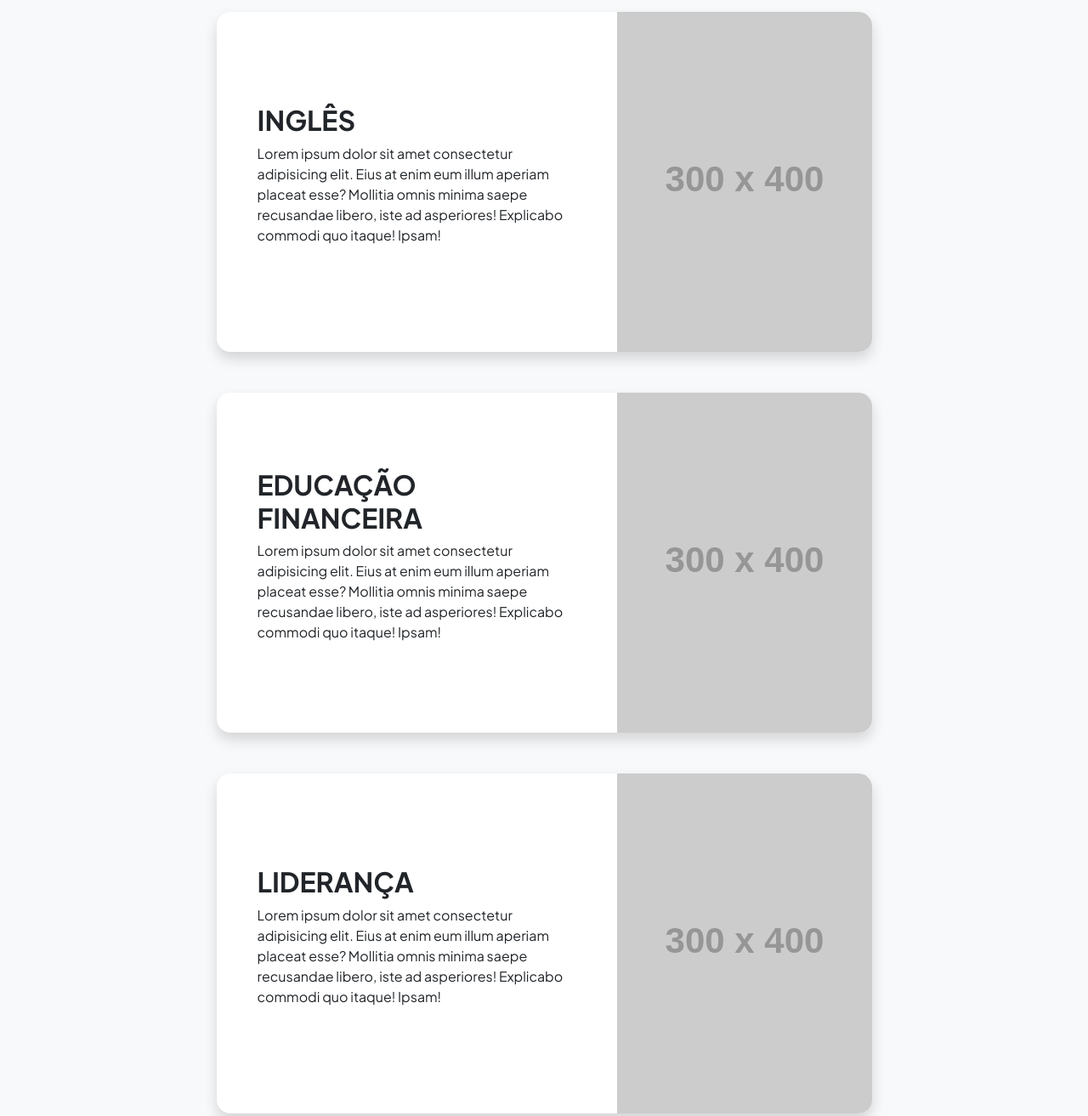
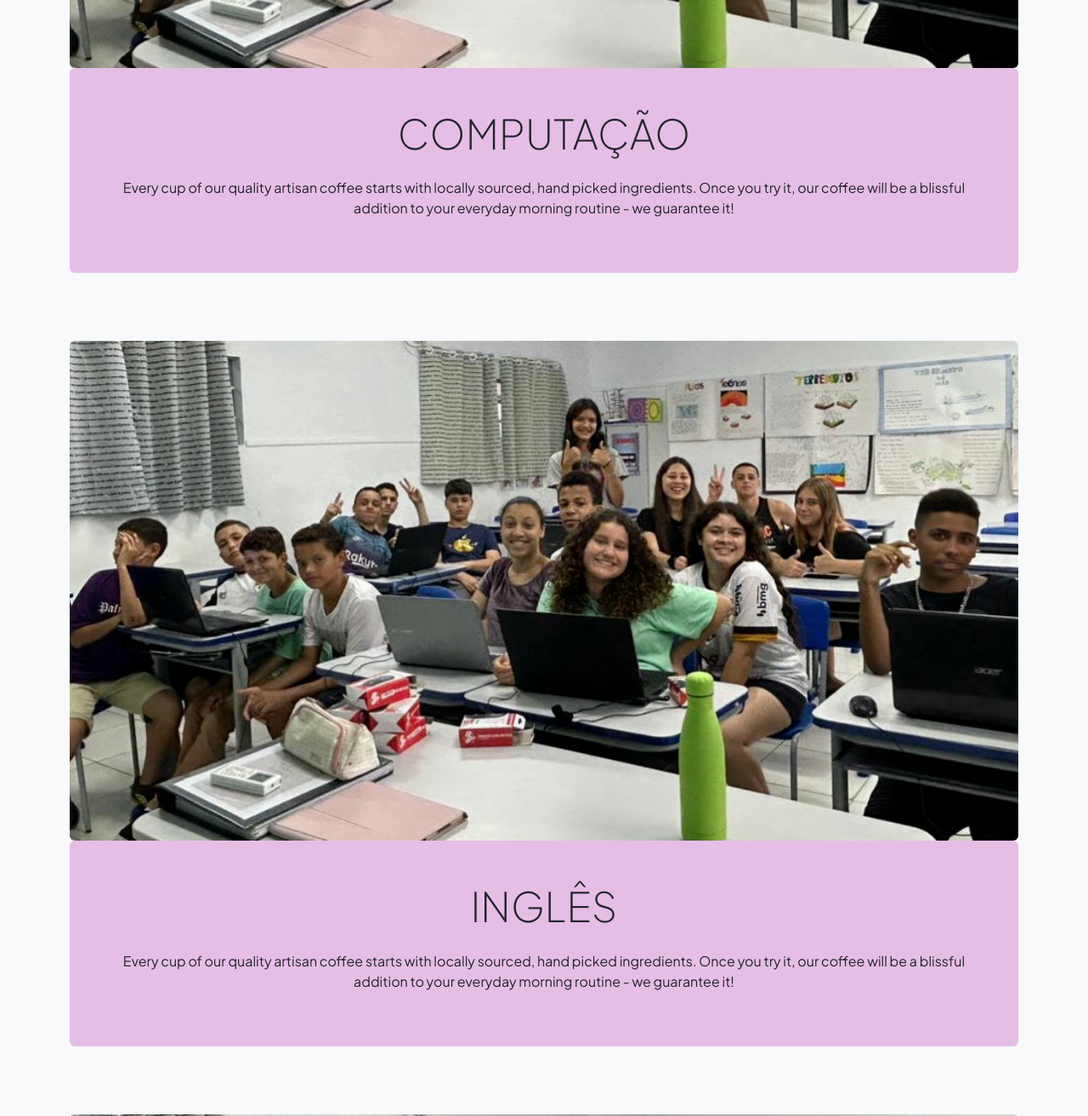
Before and after one commit to emanoelsp/botandoamaoefazendo, a plain HTML site: page disciplinas.html in a window 1280 px wide. Shown: the part 660-1973 px from the top of the page at 85% size. Drawn offline with nearby package versions, Linux system fonts and the light colour scheme; placeholder pictures from the web are drawn by us.

Commit message:
Add files via upload

```diff
--- a/disciplinas.html
+++ b/disciplinas.html
@@ -5,7 +5,7 @@
         <meta name="viewport" content="width=device-width, initial-scale=1, shrink-to-fit=no" />
         <meta name="description" content="" />
         <meta name="author" content="" />
-        <title> BMF - BOTANDO A MÃO E FAZENDO</title>
+        <title> BOTANDO A MÃO E FAZENDO</title>
         <!-- Favicon-->
         <link rel="icon" type="image/x-icon" href="assets/favicon.ico" />
         <!-- Custom Google font-->
@@ -22,7 +22,7 @@
             <!-- Navigation-->
             <nav class="navbar navbar-expand-lg navbar-light bg-white py-3">
                 <div class="container px-5">
-                    <a class="navbar-brand" href="index.html"><span class="fw-bolder text-primary">BMF - BOTANDO A MÃO E FAZENDO</span></a>
+                    <a class="navbar-brand" href="index.html"><span class="fw-bolder text-primary">BOTANDO A MÃO E FAZENDO</span></a>
                     <button class="navbar-toggler" type="button" data-bs-toggle="collapse" data-bs-target="#navbarSupportedContent" aria-controls="navbarSupportedContent" aria-expanded="false" aria-label="Toggle navigation"><span class="navbar-toggler-icon"></span></button>
                     <div class="collapse navbar-collapse" id="navbarSupportedContent">
                         <ul class="navbar-nav ms-auto mb-2 mb-lg-0 small fw-bolder">
@@ -34,72 +34,56 @@
                     </div>
                 </div>
             </nav>
-            <!-- Projects Section-->
-            <section class="py-5">
-                <div class="container px-5 mb-5">
-                    <div class="text-center mb-5">
-                        <h1 class="display-5 fw-bolder mb-0"><span class="text-gradient d-inline">Projects</span></h1>
-                    </div>
-                    <div class="row gx-5 justify-content-center">
-                        <div class="col-lg-11 col-xl-9 col-xxl-8">
-                            <!-- Project Card 1-->
-                            <div class="card overflow-hidden shadow rounded-4 border-0 mb-5">
-                                <div class="card-body p-0">
-                                    <div class="d-flex align-items-center">
-                                        <div class="p-5">
-                                            <h2 class="fw-bolder">COMPUTAÇÃO</h2>
-                                            <p>Lorem ipsum dolor sit amet consectetur adipisicing elit. Eius at enim eum illum aperiam placeat esse? Mollitia omnis minima saepe recusandae libero, iste ad asperiores! Explicabo commodi quo itaque! Ipsam!</p>
-                                        </div>
-                                        <img class="img-fluid" src="https://dummyimage.com/300x400/343a40/6c757d" alt="..." />
+            <section class="page-section clearfix">
+                <div class="container">
+                    <div class="intro">
+                        <img class="intro-img img-fluid mb-3 mb-lg-0 rounded" src="assets/TURMA1.png" alt="..." />
+                        <div class="intro-text text-center bg-faded p-5 rounded">
+                            <h2 class="section-heading mb-4">
+                                <span class="section-heading-lower">COMPUTAÇÃO</span>
+                            </h2>
+                            <p class="mb-3">Every cup of our quality artisan coffee starts with locally sourced, hand picked ingredients. Once you try it, our coffee will be a blissful addition to your everyday morning routine - we guarantee it!</p>
                         </div>
                     </div>
                 </div>
-                            <!-- Project Card 2-->
-                            <div class="card overflow-hidden shadow rounded-4 border-0">
-                                <div class="card-body p-0">
-                                    <div class="d-flex align-items-center">
-                                        <div class="p-5">
-                                            <h2 class="fw-bolder">INGLÊS </h2>
-                                            <p>Lorem ipsum dolor sit amet consectetur adipisicing elit. Eius at enim eum illum aperiam placeat esse? Mollitia omnis minima saepe recusandae libero, iste ad asperiores! Explicabo commodi quo itaque! Ipsam!</p>
-                                        </div>
-                                        <img class="img-fluid" src="https://dummyimage.com/300x400/343a40/6c757d" alt="..." />
+            </section>
+            <section class="page-section clearfix">
+                <div class="container">
+                    <div class="intro">
+                        <img class="intro-img img-fluid mb-3 mb-lg-0 rounded" src="assets/TURMA1.png" alt="..." />
+                        <div class="intro-text text-center bg-faded p-5 rounded">
+                            <h2 class="section-heading mb-4">
+                                <span class="section-heading-lower">INGLÊS</span>
+                            </h2>
+                            <p class="mb-3">Every cup of our quality artisan coffee starts with locally sourced, hand picked ingredients. Once you try it, our coffee will be a blissful addition to your everyday morning routine - we guarantee it!</p>
                         </div>
                     </div>
                 </div>
-                        </div>
-                                                <div class="pb-5"></div>
-
-                        <div class="col-lg-11 col-xl-9 col-xxl-8">
-                            <!-- Project Card 1-->
-                            <div class="card overflow-hidden shadow rounded-4 border-0 mb-5">
-                                <div class="card-body p-0">
-                                    <div class="d-flex align-items-center">
-                                        <div class="p-5">
-                                            <h2 class="fw-bolder">EDUCAÇÃO FINANCEIRA </h2>
-                                            <p>Lorem ipsum dolor sit amet consectetur adipisicing elit. Eius at enim eum illum aperiam placeat esse? Mollitia omnis minima saepe recusandae libero, iste ad asperiores! Explicabo commodi quo itaque! Ipsam!</p>
-                                        </div>
-                                        <img class="img-fluid" src="https://dummyimage.com/300x400/343a40/6c757d" alt="..." />
+            </section> <section class="page-section clearfix">
+                <div class="container">
+                    <div class="intro">
+                        <img class="intro-img img-fluid mb-3 mb-lg-0 rounded" src="assets/TURMA1.png" alt="..." />
+                        <div class="intro-text text-center bg-faded p-5 rounded">
+                            <h2 class="section-heading mb-4">
+                                <span class="section-heading-lower">EDUCAÇÃO FINANCEIRA </span>
+                            </h2>
+                            <p class="mb-3">Every cup of our quality artisan coffee starts with locally sourced, hand picked ingredients. Once you try it, our coffee will be a blissful addition to your everyday morning routine - we guarantee it!</p>
                         </div>
                     </div>
                 </div>
-                            <!-- Project Card 2-->
-                            <div class="card overflow-hidden shadow rounded-4 border-0">
-                                <div class="card-body p-0">
-                                    <div class="d-flex align-items-center">
-                                        <div class="p-5">
-                                            <h2 class="fw-bolder">LIDERANÇA </h2>
-                                            <p>Lorem ipsum dolor sit amet consectetur adipisicing elit. Eius at enim eum illum aperiam placeat esse? Mollitia omnis minima saepe recusandae libero, iste ad asperiores! Explicabo commodi quo itaque! Ipsam!</p>
-                                        </div>
-                                        <img class="img-fluid" src="https://dummyimage.com/300x400/343a40/6c757d" alt="..." />
+            </section> <section class="page-section clearfix">
+                <div class="container">
+                    <div class="intro">
+                        <img class="intro-img img-fluid mb-3 mb-lg-0 rounded" src="assets/TURMA1.png" alt="..." />
+                        <div class="intro-text text-center bg-faded p-5 rounded">
+                            <h2 class="section-heading mb-4">
+                                <span class="section-heading-lower">LIDERANÇA </span>
+                            </h2>
+                            <p class="mb-3">Every cup of our quality artisan coffee starts with locally sourced, hand picked ingredients. Once you try it, our coffee will be a blissful addition to your everyday morning routine - we guarantee it!</p>
                         </div>
                     </div>
                 </div>
-                        </div>
-                    </div>
-
-                </div>
             </section>
-            <!-- Call to action section-->
             <section class="py-5 bg-gradient-primary-to-secondary text-white">
                 <div class="container px-5 my-5">
                     <div class="text-center">
```
Also changed, not shown: index.html (+12 -3 lines), sobre.html (+9 -2 lines), turmas.html (+9 -3 lines). Lines whose indentation alone changed are shown as unchanged.
